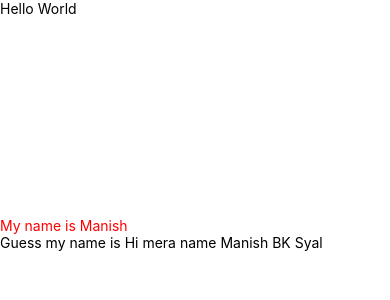
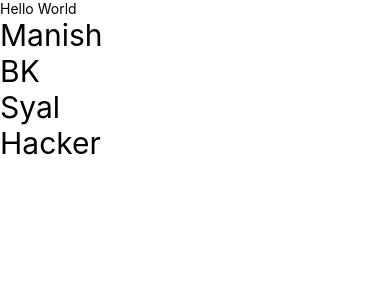
Before and after one commit to Manish-Syal123/Demo_React_Native, a React Native app: screen / in a window 390 px wide. Shown: the top 300 px of the page. Built offline with nearby package versions, Linux system fonts and the light colour scheme.

Commit message:
Learned Flatlist

```diff
--- a/App.js
+++ b/App.js
@@ -1,12 +1,13 @@
 import { StatusBar } from "expo-status-bar";
 import { StyleSheet, Text, View, Image, TextInput } from "react-native";
 import CustomCompo from "./src/screens/CustomCompo";
+import FlatListDemo from "./src/screens/FlatListDemo";
 
 export default function App() {
   return (
     <View>
       <Text>Hello World</Text>
-      <CustomCompo />
+      <FlatListDemo />
     </View>
   );
 }
--- /dev/null
+++ b/src/screens/FlatListDemo.js
@@ -0,0 +1,35 @@
+import React, { PureComponent } from "react";
+import { Text, View, StyleSheet, FlatList } from "react-native";
+import namedata from "./arraydata";
+
+const FlatListDemo = () => {
+  const names = [
+    {
+      name: "Manish",
+    },
+    {
+      name: "BK",
+    },
+    {
+      name: "Syal",
+    },
+    {
+      name: "Hacker",
+    },
+  ];
+  return (
+    <FlatList
+      data={names}
+      renderItem={(elem) => {
+        return <Text style={styles.textStyle}>{elem.item.name}</Text>;
+      }}
+    />
+  );
+};
+
+const styles = StyleSheet.create({
+  textStyle: {
+    fontSize: 30,
+  },
+});
+export default FlatListDemo;
--- /dev/null
+++ b/src/screens/arraydata.js
@@ -0,0 +1,49 @@
+const namedata = [
+  {
+    name: "Manish",
+  },
+  {
+    name: "Manish",
+  },
+  {
+    name: "Manish",
+  },
+  {
+    name: "Manish",
+  },
+  {
+    name: "Manish",
+  },
+  {
+    name: "Manish",
+  },
+  {
+    name: "Manish",
+  },
+  {
+    name: "Manish",
+  },
+  {
+    name: "Manish",
+  },
+  {
+    name: "Manish",
+  },
+  {
+    name: "Manish",
+  },
+  {
+    name: "Manish",
+  },
+  {
+    name: "Manish",
+  },
+  {
+    name: "Manish",
+  },
+  {
+    name: "Manish",
+  },
+];
+
+export default namedata;
```
